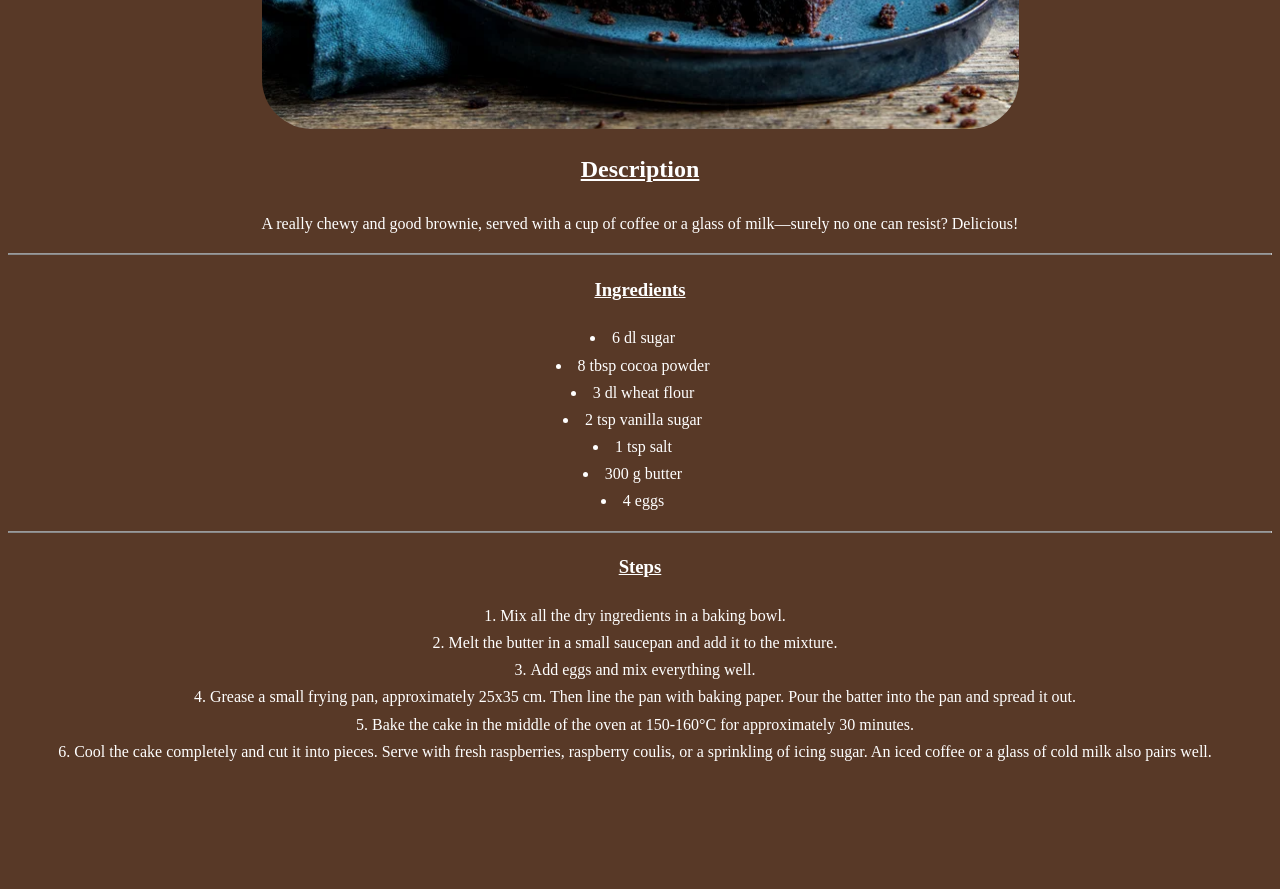
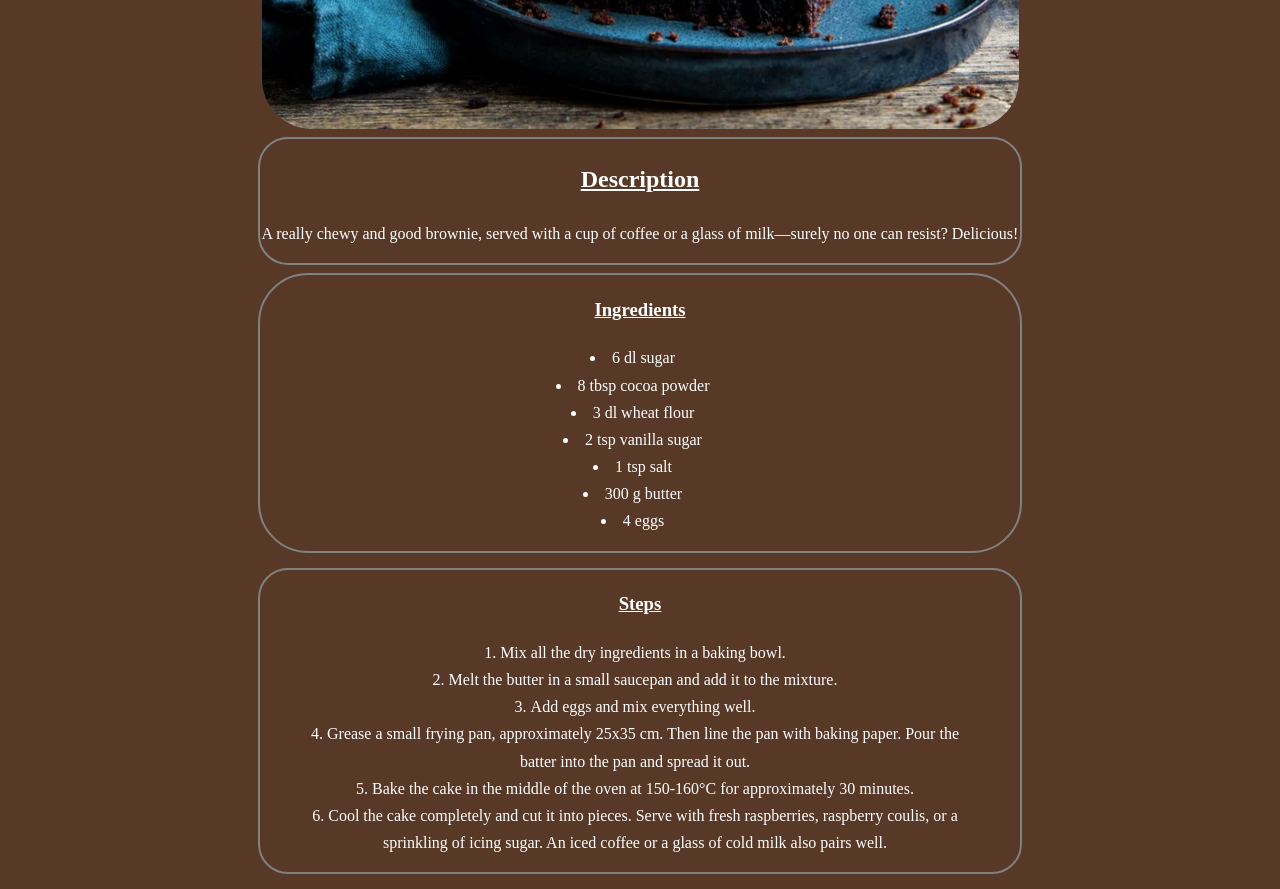
Before and after one commit to ONIGIRI1996/odin-recipes, a plain HTML site: page recipes/brownie.html in a window 1280 px wide. Shown: the part 500-1389 px from the top of the page. Before the commit the page ends 1281 px from the top, so only its background shows below. Drawn offline with Linux system fonts and the light colour scheme.

Commit message:
new upgrade brownie recipe

```diff
--- a/recipes/brownie.html
+++ b/recipes/brownie.html
@@ -17,7 +17,6 @@
       <p>
         A really chewy and good brownie, served with a cup of coffee or a glass of milk—surely no one can resist? Delicious!
       </p>
-      <hr class="line-one">
     </div>
     <div class="content-ingredients">
       <h3 class="header">Ingredients</h3>
@@ -32,7 +31,6 @@
       </ul>
     </div>
     <div class="content-steps">
-      <hr class="line-one">
       <h3 class="header">Steps</h3>
       <ol class="steps">
         <li>Mix all the dry ingredients in a baking bowl.</li>
--- a/recipes/styles/brownies.css
+++ b/recipes/styles/brownies.css
@@ -1,53 +1,70 @@
-p, ul, ol, .brownie-head, .header{
+/* General Styles */
+body {
+    background-color: rgb(88, 57, 39);
+}
+
+p, ul, ol, .brownie-head, .header {
     font-family: serif;
     color: white;
     line-height: 1.7;
 }
-body{
-    background-color: rgb(88, 57, 39);
+
+/* Header Styles */
+.header {
+    text-decoration: underline;
+    font-weight: bold;
 }
 
-.content-description{
+/* Brownie Head Styles */
+.brownie-head {
+    display: block;
+}
+
+/* Brownie Recipe Styles */
+.brownie-recipe {
     text-align: center;
 }
 
-.content-ingredients{
-    list-style-position: inside;
-    text-align: center;
-}
-.content-steps{
-    text-align: center;
-    list-style-position: inside;
+/* Content Description Styles */
+.content-description {
+    border: 2px solid gray;
+    border-radius: 30px;
+    margin: 8px 250px;
 }
 
-.steps{
+/* Content Ingredients Styles */
+.content-ingredients {
+    border: 2px solid gray;
+    border-radius: 50px;
+    list-style-position: inside;
+    margin: 8px 250px;
+}
+
+/* Content Steps Styles */
+.content-steps {
+    border: 2px solid gray;
+    border-radius: 30px;
+    list-style-position: inside;
+    margin: 15px 250px;
+}
+
+/* Ingredients and Steps Padding */
+.ingredients {
+    padding-right: 55px;
+}
+
+.steps {
     padding-right: 50px;
 }
 
-.ingredients{
-    padding-right: 55px;
-}
-.brownie-picture{
-    margin: 0 auto;
-
+/* Brownie Picture Styles */
+.brownie-picture {
+    margin: 8px auto;
     display: block;
     border-radius: 50px;
+}
 
-
-}
-.brownie-head{
-    text-align: center;
-    color: white;
-    display: block;
-
-
-}
-.header{
-    text-align: center;
-    text-decoration: underline;
-    color: white;
-    font-weight: bold;
-}
-.line-one{
+/* Line Styles */
+.line-one {
     border-bottom: 1px solid #888;
 }
```
